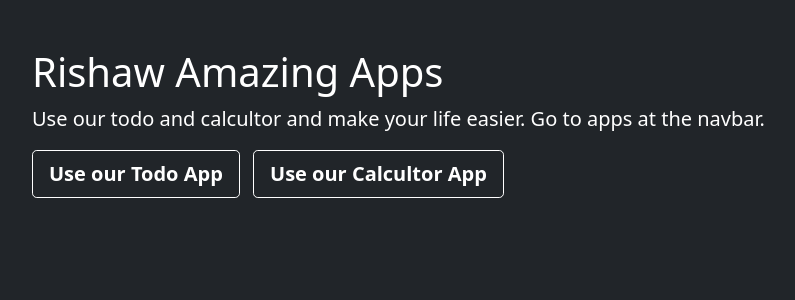
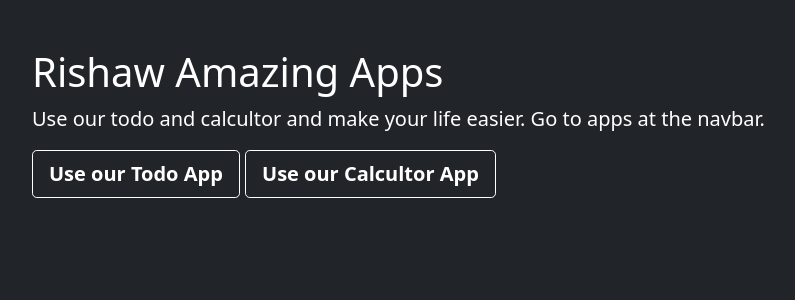
Before and after one commit to Rishaw-Developer/Flask-2-in-1-App, a Flask app: page / in a window 1280 px wide. Shown: the part 56-356 px from the top of the page, without its empty margins (66-861 px from the left). Run offline with Flask 2, Linux system fonts and the light colour scheme.

Commit message:
Added title and made changes in layout

```diff
--- a/templates/index.html
+++ b/templates/index.html
@@ -6,7 +6,7 @@
     <p class="lead">Use our todo and calcultor and make your life easier. Go to apps at the navbar.</p>
     <p class="lead">
       <a href="/todo" class="btn btn-lg btn-secondary fw-bold border-white bg-dark">Use our Todo App</a>
-      <a href="/cal" class="btn btn-lg btn-secondary fw-bold border-white bg-dark mx-2">Use our Calcultor App</a>
+      <a href="/cal" class="btn btn-lg btn-secondary fw-bold border-white bg-dark">Use our Calcultor App</a>
     </p>
   </main>
 </div>
--- a/templates/layout.html
+++ b/templates/layout.html
@@ -5,7 +5,7 @@
     <meta http-equiv="X-UA-Compatible" content="IE=edge">
     <meta name="viewport" content="width=device-width, initial-scale=1.0">
     <link href="https://cdn.jsdelivr.net/npm/bootstrap@5.0.0-beta3/dist/css/bootstrap.min.css" rel="stylesheet" integrity="sha384-eOJMYsd53ii+scO/bJGFsiCZc+5NDVN2yr8+0RDqr0Ql0h+rP48ckxlpbzKgwra6" crossorigin="anonymous">
-    <title>Document</title>
+    <title>Rishaw Apps</title>
 </head>
 <body class="text-white bg-dark">
     <nav class="navbar navbar-expand-lg navbar-dark bg-dark">
```
